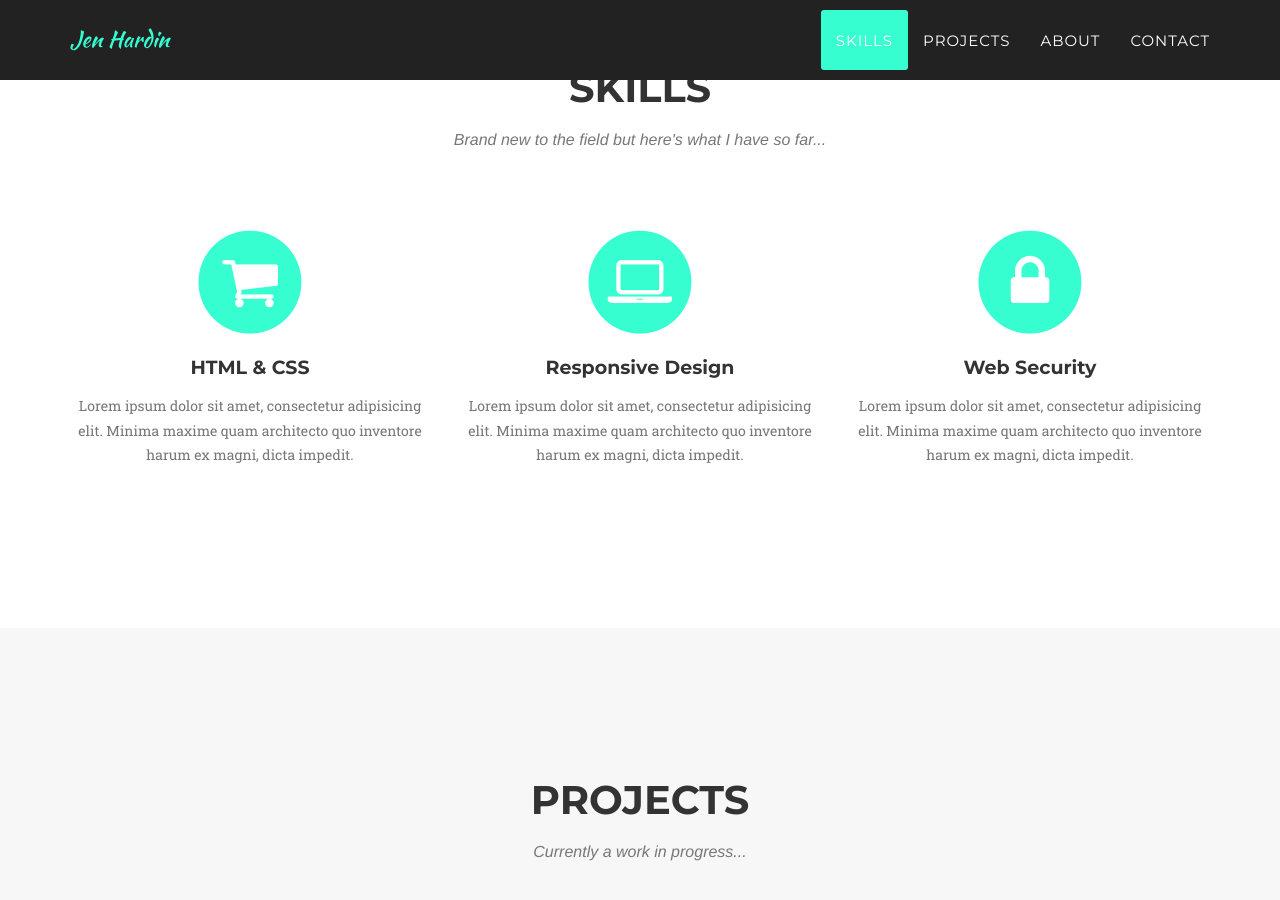
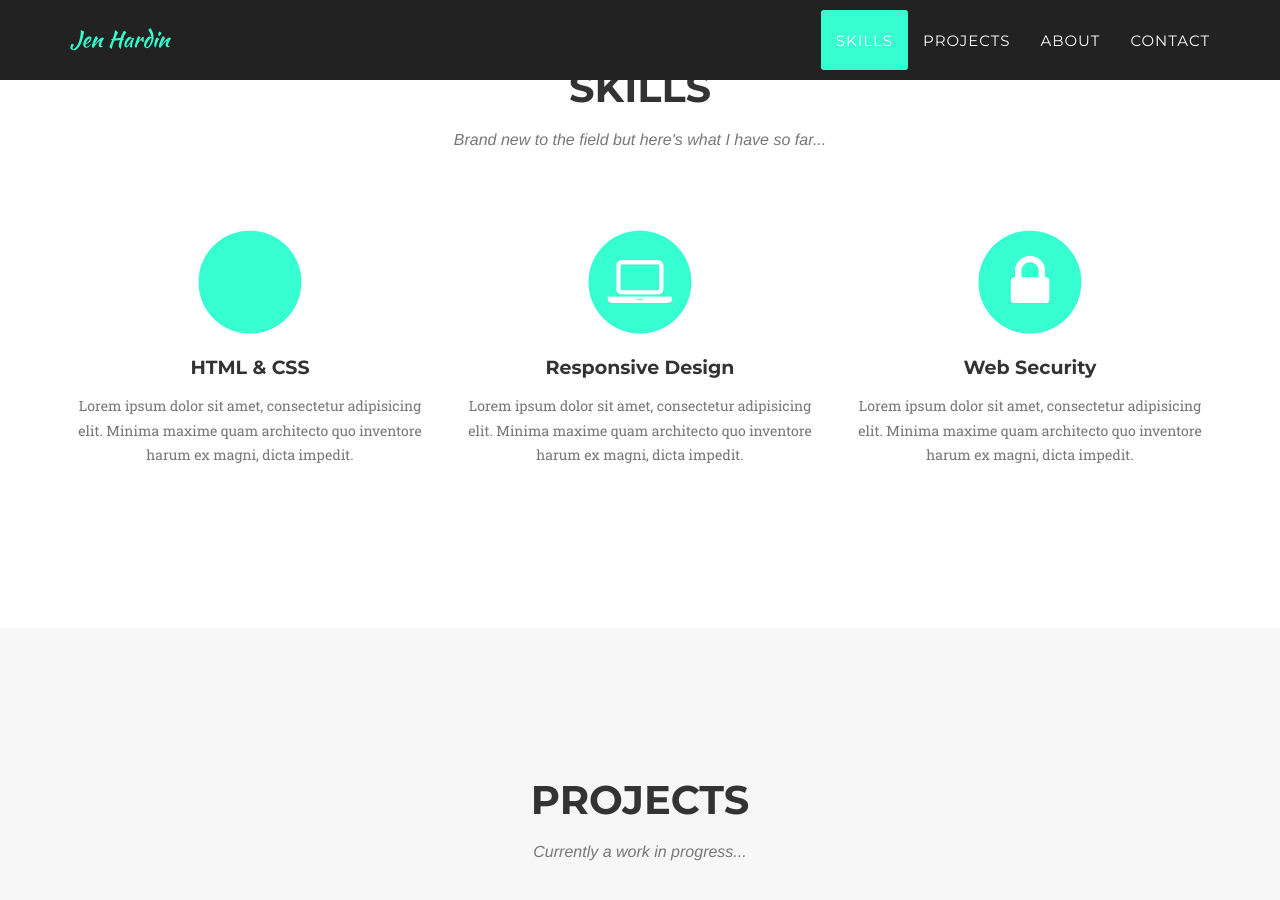
Before and after one commit to jenhardin/jenhardin.github.io, a Jekyll site: the page built from index.html, in a window 1280 px wide and 900 px high, scrolled down 842 px. Built offline with Jekyll 4.4.1, drawn with Linux system fonts in a browser that asks for light colours; some web fonts are replaced.

Commit message:
Update services.html

```diff
--- a/_includes/services.html
+++ b/_includes/services.html
@@ -11,7 +11,7 @@
                 <div class="col-md-4">
                     <span class="fa-stack fa-4x">
                         <i class="fa fa-circle fa-stack-2x text-primary"></i>
-                        <i class="fa fa-shopping-cart fa-stack-1x fa-inverse"></i>
+                        <i class="far fa-file-code fa-stack-1x fa-inverse"></i>
                     </span>
                     <h4 class="service-heading">HTML & CSS</h4>
                     <p class="text-muted">Lorem ipsum dolor sit amet, consectetur adipisicing elit. Minima maxime quam architecto quo inventore harum ex magni, dicta impedit.</p>
```
